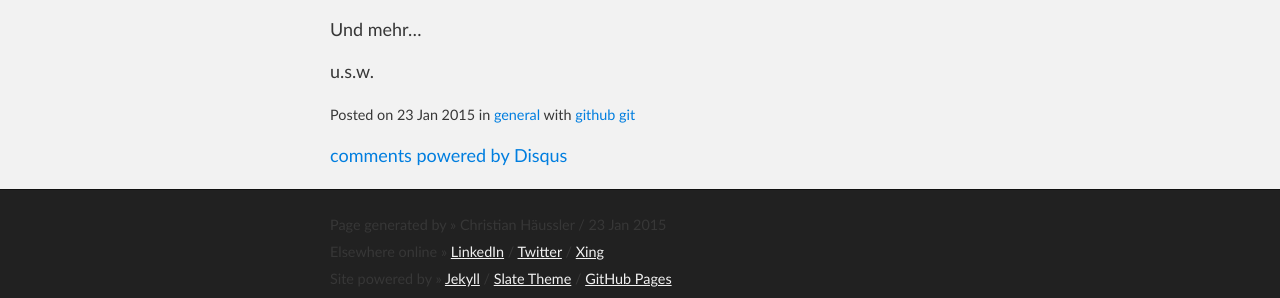
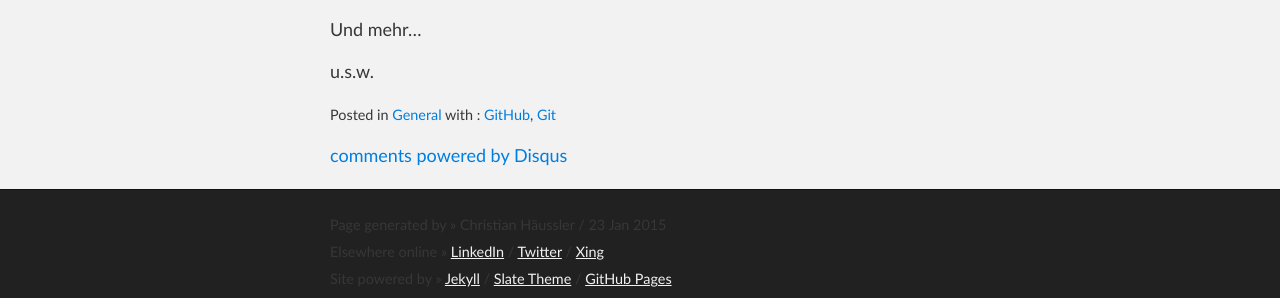
Before and after one commit to cniweb/best-practice, a Jekyll site: the page built from _posts/2015-01-23-Mein-zweiter-Post.md, in a window 1280 px wide. Shown: the part 381-679 px from the top of the page. Built offline with Jekyll 4.4.1, drawn with Linux system fonts in a browser that asks for light colours; comment, search, counter and statistics services are not loaded.

Commit message:
Update Post Template

```diff
--- a/_layouts/post.html
+++ b/_layouts/post.html
@@ -4,15 +4,41 @@ layout: default
 
 <article>
 {{ content }}
-<p id="post-meta"><small>
-Posted on <time datetime="{{ page.date | date_to_xmlschema }}">{{ page.date | date_to_string }}</time>
- in <a href="/category/{{ page.category }}/">{{ page.category }}</a></span>
+
+{% capture time_content %} on <time datetime="{{ page.date | date_to_xmlschema }}">{{ page.date | date_to_string }}</time>{% endcapture %}
+
+{% if page.category %}
+    {% for site_category in site.data.categories %}
+        {% if site_category.slug == page.category %}
+            {% assign category = site_category %}
+        {% endif %}
+    {% endfor %}
+    {% if category %}
+        {% capture category_content %} in <span class="label"><a href="/category/{{ category.slug }}/">{{ category.name }}</a></span>{% endcapture %}
+    {% endif %}
+{% else %}
+    {% assign category_content = '' %}
+{% endif %}
+
 {% if page.tags.size > 0 %}
- with
-    {% for tag in page.tags %}
-      <a href="/tag/{{ post_tag }}/">{{ tag }}</a>
+    {% capture tags_content %} with {% if page.tags.size == 1 %}<i class="fa fa-tag"></i>{% else %}<i class="fa fa-tags"></i>{% endif %}: {% endcapture %}
+    {% for post_tag in page.tags %}
+        {% for data_tag in site.data.tags %}
+            {% if data_tag.slug == post_tag %}
+                {% assign tag = data_tag %}
+            {% endif %}
+        {% endfor %}
+        {% if tag %}
+            {% capture tags_content_temp %}{{ tags_content }}<a href="/tag/{{ tag.slug }}/">{{ tag.name }}</a>{% if forloop.last == false %}, {% endif %}{% endcapture %}
+            {% assign tags_content = tags_content_temp %}
+        {% endif %}
     {% endfor %}
+{% else %}
+    {% assign tags_content = '' %}
 {% endif %}
-</small></p>
-     {% include comments.html %}
+
+<p id="post-meta"><small>Posted {{ capture time_content }}{{ category_content }}{{ tags_content }}</small></p>
+
+{% include comments.html %}
+
 </article>
```
